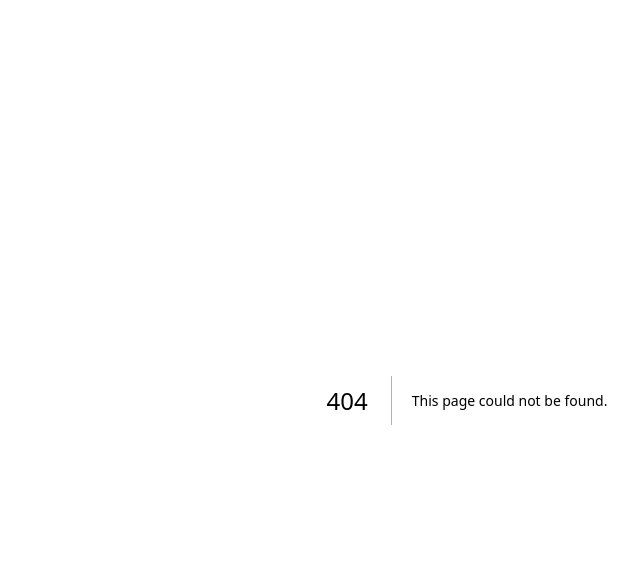
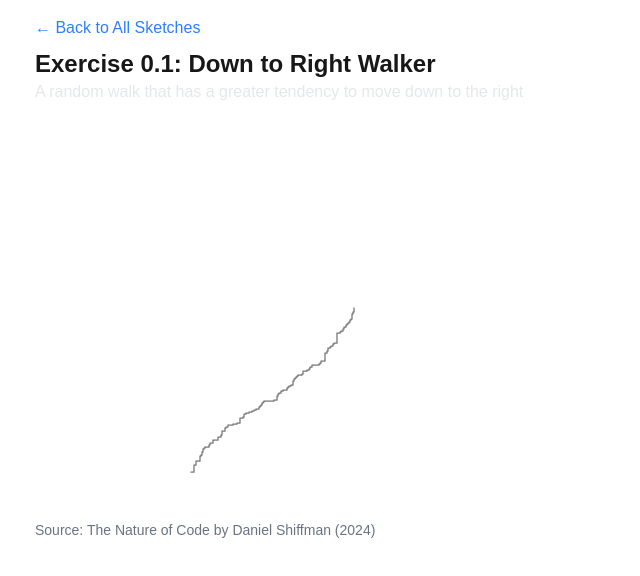
Before and after one commit to SoxFace/nature-of-code, a Next.js app: page /exercises/01-down-right-walk in a window 1280 px wide. Before the commit this address had no page. Shown: the top 576 px of the page, without its empty margins (173-813 px from the left). Built offline with nearby package versions, Linux system fonts and the light colour scheme.

Commit message:
finish exercise 0.1

```diff
--- /dev/null
+++ b/src/app/exercises/01-down-right-walk/page.tsx
@@ -0,0 +1,60 @@
+"use client";
+
+import P5Wrapper from '@/components/P5Wrapper';
+import SketchLayout from '@/components/SketchLayout';
+import p5 from 'p5';
+
+export default function DownToRightWalker() {
+    // Define the sketch function
+    const sketch = (p5: p5) => {
+        let walker: Walker;
+
+        class Walker {
+            x: number;
+            y: number;
+
+            constructor() {
+                this.x = p5.width / 2;
+                this.y = p5.height / 2;
+            }
+
+            display() {
+                p5.stroke(0);
+                p5.point(this.x, this.y);
+            }
+
+            step() {
+                // Move either left or down randomly
+                if (p5.random() < 0.5) {
+                    this.x -= 1; // Move left
+                } else {
+                    this.y += 1; // Move down
+                }
+
+                // Ensure the walker stays within the canvas bounds
+                this.x = p5.constrain(this.x, 0, p5.width);
+                this.y = p5.constrain(this.y, 0, p5.height);
+            }
+        }
+
+        p5.setup = () => {
+            p5.createCanvas(640, 360);
+            p5.background(255);
+            walker = new Walker();
+        };
+
+        p5.draw = () => {
+            walker.step();
+            walker.display();
+        };
+    };
+
+    return (
+        <SketchLayout
+            title="Exercise 0.1: Down to Right Walker"
+            description="A random walk that has a greater tendency to move down to the right"
+        >
+            <P5Wrapper sketch={sketch} />
+        </SketchLayout>
+    );
+}
--- a/src/app/page.tsx
+++ b/src/app/page.tsx
@@ -23,8 +23,11 @@ export default function Home() {
         <section>
           <h2 className="text-2xl font-semibold mb-3">Exercises</h2>
           <ul className="list-disc pl-5 space-y-1">
-            {/* Add vector sketches here when you create them */}
-            <li className="text-gray-400">Coming soon...</li>
+          <li>
+              <Link href="/exercises/01-down-right-walk" className="text-blue-500 hover:underline">
+                0.1: Down to the Right Walker
+              </Link>
+            </li>
           </ul>
         </section>
       </div>
```
